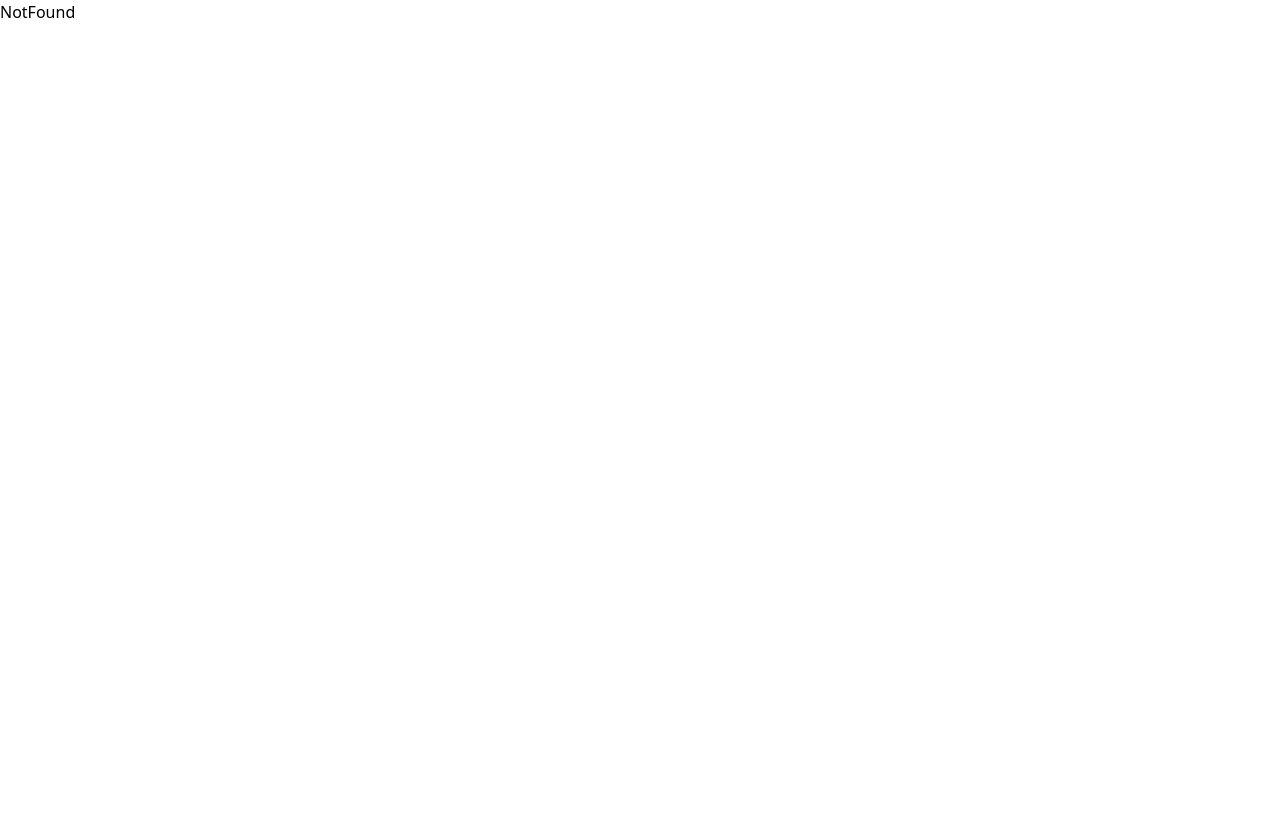
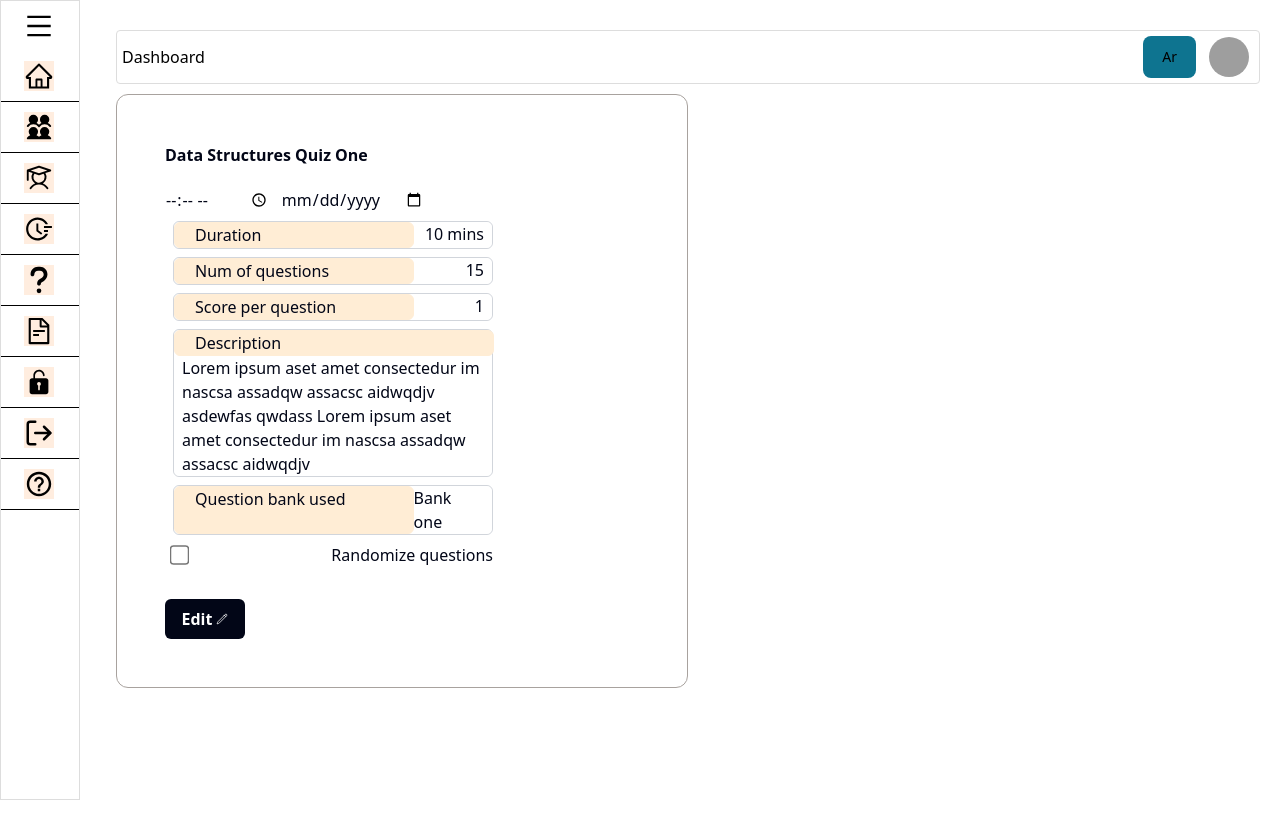
Before and after one commit to mohamedsaeid1998/Quiz-Application, a React (Vite) app: page /dashboard/quiz/quiz/edit in a window 1280 px wide. Before the commit this address had no page. Shown: the top 838 px of the page. Before the commit the page ends 800 px from the top, so only its background shows below. Built offline with nearby package versions, Linux system fonts and the light colour scheme; sample sign-in values are in the browser's storage; grey boxes are pictures that could not be loaded.

Commit message:
quiz form

```diff
--- a/src/App.tsx
+++ b/src/App.tsx
@@ -18,6 +18,7 @@ import {
 import ChangePassword from "./Pages/Auth/ChangePassword/ChangePassword";
 import Help from "./Pages/Instructor/Help/Help";
 import { ToastContainer } from "react-toastify";
+import EditQuiz from "./Pages/Instructor/Quizzes/EditQuiz";
 // import LoadingComponent from "./Components/Loading/Loading";
 function App() {
   const routes = createBrowserRouter([
@@ -47,6 +48,7 @@ function App() {
         { path: "home", element: <Home /> },
         { path: "groups", element: <Groups /> },
         { path: "quiz", element: <Quizzes /> },
+        { path: "quiz/quiz/edit", element: <EditQuiz /> },
         { path: "questions", element: <Questions /> },
         { path: "results", element: <Results /> },
         { path: "students", element: <Students /> },
--- a/src/Components/Instructor/FormInput.tsx
+++ b/src/Components/Instructor/FormInput.tsx
@@ -1,22 +1,21 @@
 /** @format */
 
+import { Dropdown } from "flowbite-react";
 import React from "react";
+import { GrFormSchedule } from "react-icons/gr";
+import { MdOutlineSchedule } from "react-icons/md";
 
-const FormInput = ({ label }) => {
+const FormInput = ({ label, classStyle }) => {
   return (
     <>
       <div className="py-2">
         <div className="flex  w-full  rounded-lg  bg-white border-2 border-gray-300  overflow-hidden ">
-          <div className=" inset-y-5 start-0 flex items-center pointer-events-none ">
-            <div className="leading-tight p-3  w-20  h-full   text-center  text-gray-1000 insideInput  font-semibold dark:text-gray-400  rounded-lg capitalize">
-              {label}
-            </div>
-          </div>
+          <LabelForm label={label} />
           <input
             type="text"
             id="website-admin"
             className=" w-full text-sm text-gray-900 ps-3   bg-gray-0   rounded-lg  "
-            placeholder="Please Enter Student Name"
+            placeholder="Please Enter Data"
           />
         </div>
       </div>
@@ -25,3 +24,63 @@ const FormInput = ({ label }) => {
 };
 
 export default FormInput;
+
+export const LabelForm = ({ label }) => {
+  return (
+    <div className=" inset-y-5 start-0 flex items-center pointer-events-none ">
+      <div className="leading-tight p-3  w-full rounded-lg  h-full   text-center  text-gray-1000 insideInput  font-semibold dark:text-gray-400   capitalize">
+        {label}
+      </div>
+    </div>
+  );
+};
+export const FormSelect = ({ label, maxNum, classStyle }) => {
+  const options = Array.from({ length: maxNum }, (_, index) => index + 1);
+  return (
+    <div className="py-2 ">
+      <div className="flex  rounded-lg  bg-white border-2 border-gray-300  overflow-hidden ">
+        <LabelForm label={label} />
+        <Dropdown label={options?.shift()} inline size="lg">
+          {options.map((number) => (
+            <Dropdown.Item key={number}>{number}</Dropdown.Item>
+          ))}
+        </Dropdown>
+      </div>
+    </div>
+  );
+};
+export const FormDate = ({ label, classStyle }) => {
+  return (
+    <div className="py-2 ">
+      <div className="flex  rounded-lg  bg-white border-2 border-gray-300  overflow-hidden ">
+        <LabelForm label={label} />
+        <div className="flex justify-center algin-center text-lg  m-auto">
+          <div className="flex justify-center">
+            {/* <GrFormSchedule /> */}
+            <input type="date" />
+          </div>
+          <div className="flex justify-center mx-5 text-lg ">
+            {/* <MdOutlineSchedule /> */}
+            <input type="time" style={{ marginRight: "10px" }} />
+          </div>
+        </div>
+      </div>
+    </div>
+  );
+};
+export const FormSelectCategories = ({ categories, label, classStyle }) => {
+  const options = categories;
+
+  return (
+    <>
+      <div className="flex  rounded-lg  bg-white border-2 border-gray-300  overflow-hidden ">
+        <LabelForm label={label} />
+        <Dropdown label={options?.[0]} inline size="2xl">
+          {options?.map((categories) => (
+            <Dropdown.Item key={categories}>{categories}</Dropdown.Item>
+          ))}
+        </Dropdown>
+      </div>
+    </>
+  );
+};
--- a/src/Components/Shared/FormInput/FormInput.tsx
+++ /dev/null
@@ -1,47 +0,0 @@
-/** @format */
-
-import { Dropdown } from "flowbite-react";
-import React from "react";
-
-const FormInput = ({ label }) => {
-  return (
-    <>
-      <div className="py-2">
-        <div className="flex  rounded-lg   border-2 border-gray-300  overflow-hidden ">
-          <div className=" inset-y-5  w-full start-0 flex items-center pointer-events-none ">
-            <p className=" w-full   h-full   text-center  text-gray-1000 insideInput  font-semibold dark:text-gray-400  rounded-lg capitalize">
-              {label}
-            </p>
-          </div>
-          <input
-            type="text"
-            id="website-admin"
-            className={` text-sm text-gray-900 ps-3   bg-gray-0   rounded-lg `}
-            placeholder="Please Enter Student Name"
-          />
-        </div>
-      </div>
-    </>
-  );
-};
-export const FormSelect = ({ label, maxNum, classStyle }) => {
-  const options = Array.from({ length: maxNum }, (_, index) => index + 1);
-  return (
-    <div className="py-2 ">
-      <div className="flex  rounded-lg  bg-white border-2 border-gray-300  overflow-hidden ">
-        <div className="w-full inset-y-5 start-0 flex items-center pointer-events-none ">
-          <p className="text-sm  leading-tight p-3 h-full   text-center  text-gray-1000 insideInput  font-semibold dark:text-gray-400  rounded-lg capitalize">
-            {label}
-          </p>
-        </div>
-        <Dropdown label={options?.shift()} inline className="w-full">
-          {options.map((number) => (
-            <Dropdown.Item key={number}>{number}</Dropdown.Item>
-          ))}
-        </Dropdown>
-      </div>
-    </div>
-  );
-};
-
-export default FormInput;
--- /dev/null
+++ b/src/Pages/Instructor/Quizzes/EditQuiz.tsx
@@ -0,0 +1,100 @@
+/** @format */
+
+import React from "react";
+
+const EditQuiz = () => {
+  const [isChecked, setIsChecked] = React.useState(false);
+
+  const handleCheckboxChange = () => {
+    setIsChecked(!isChecked);
+  };
+  return (
+    <>
+      <div className="flex items-start justify-start min-h-screen bg-white">
+        <div className="w-full md:w-1/2 p-12 bg-white border rounded-xl border-stone-400 text-slate-950">
+          <p
+            className="text-slate-950 pb-5 font-semibold "
+            style={{ fontWeight: 700 }}
+          >
+            Data Structures Quiz One
+          </p>
+          <input type="time" style={{ marginRight: "10px" }} />
+          <input type="date" />
+          <div className="flex justify-between rounded-md border border-gray-300 w-80 m-2">
+            <div className="bg-orange-100 w-60  rounded-md border pl-5 border-orange-100 ">
+              Duration
+            </div>
+            <div className="bg-white  border-white rounded-md pr-2 ">
+              10 mins
+            </div>
+          </div>
+          <div className="flex justify-between rounded-md border border-gray-300 w-80 m-2 ">
+            <div className="bg-orange-100 w-60 rounded-md border pl-5 border-orange-100 ">
+              Num of questions
+            </div>
+            <div className="bg-white  border-white rounded-md pr-2 ">15</div>
+          </div>
+          <div className="flex justify-between rounded-md border border-gray-300 w-80 m-2 ">
+            <div className="bg-orange-100 w-60 rounded-md border pl-5 border-orange-100 ">
+              Score per question
+            </div>
+            <div className="bg-white  border-white rounded-md pr-2 ">1</div>
+          </div>
+          <div className=" rounded-md border border-gray-300 w-80 m-2 ">
+            <div className="bg-orange-100 w-80  rounded-md border pl-5 border-orange-100 ">
+              Description
+            </div>
+            <div className="bg-white  border-white rounded-md pr-2 pl-2">
+              Lorem ipsum aset amet consectedur im nascsa assadqw assacsc
+              aidwqdjv asdewfas qwdass Lorem ipsum aset amet consectedur im
+              nascsa assadqw assacsc aidwqdjv
+            </div>
+          </div>
+          <div className="flex justify-between rounded-md border border-gray-300 w-80 m-2">
+            <div className="bg-orange-100 w-60  rounded-md border pl-5 border-orange-100 ">
+              Question bank used
+            </div>
+            <div className="bg-white  border-white rounded-md pr-2 ">
+              Bank one
+            </div>
+          </div>
+
+          <div className="flex justify-between w-80 m-2">
+            <input
+              type="checkbox"
+              id="myCheckbox"
+              checked={isChecked}
+              onChange={handleCheckboxChange}
+              style={{ transform: "scale(1.5)" }}
+            />
+            <p>Randomize questions</p>
+          </div>
+          <div className="relative flex ">
+            <button
+              type="submit"
+              className="flex items-center justify-center w-20 bg-slate-950 text-white hover:bg-slate-950 p-2 mt-6 font-semibold rounded-md"
+            >
+              Edit
+              <svg
+                xmlns="http://www.w3.org/2000/svg"
+                fill="none"
+                viewBox="0 0 24 24"
+                stroke-width="1.5"
+                stroke="currentColor"
+                className="w-4 pl-1 h-6"
+              >
+                <path
+                  stroke-linecap="round"
+                  stroke-linejoin="round"
+                  d="m16.862 4.487 1.687-1.688a1.875 1.875 0 1 1 2.652 2.652L6.832 19.82a4.5 4.5 0 0 1-1.897 1.13l-2.685.8.8-2.685a4.5 4.5 0 0 1 1.13-1.897L16.863 4.487Zm0 0L19.5 7.125"
+                />
+              </svg>
+            </button>
+          </div>
+        </div>
+      </div>
+    </>
+  );
+};
+
+export default EditQuiz;
--- a/src/Pages/Instructor/Quizzes/Quizzes.tsx
+++ b/src/Pages/Instructor/Quizzes/Quizzes.tsx
@@ -1,10 +1,13 @@
 /** @format */
 import { BankIcon, quizIcon } from "@/Assets/Images";
-import FormInput from "@/Components/Instructor/FormInput";
-import { FormSelect } from "@/Components/Shared/FormInput/FormInput";
-// import FormInput from "@/Components/Shared/FormInput/FormInput";
+import FormInput, {
+  FormDate,
+  FormSelect,
+  FormSelectCategories,
+} from "@/Components/Instructor/FormInput";
 import { Button, Modal } from "flowbite-react";
 import React from "react";
+import { useNavigate } from "react-router-dom";
 // import { FaCirclePlus } from "react-icons/fa6";
 
 const Quizzes = () => {
@@ -60,6 +63,10 @@ export const QuizzesBox = () => {
 };
 
 export const SetNewQuizModal = ({ openModal, setOpenModal }) => {
+  const navigate = useNavigate();
+  const handleClick = () => {
+    navigate("quiz/edit");
+  };
   return (
     <>
       <div className="">
@@ -75,7 +82,7 @@ export const SetNewQuizModal = ({ openModal, setOpenModal }) => {
           </Modal.Header>
           <Modal.Body>
             <FormInput label={"title"} classStyle="" />
-            <div className="flex justify-between">
+            <div className="flex justify-between w-100">
               <FormSelect
                 label={"Duration (in minutes)"}
                 maxNum={10}
@@ -92,16 +99,33 @@ export const SetNewQuizModal = ({ openModal, setOpenModal }) => {
                 classStyle=""
               />
             </div>
-            <FormInput label={"Description"} />
-
+            <FormInput label={"Description"} classStyle="" />
+            <FormDate label={"schedule"} classStyle="" />
+            <div className="flex justify-between w-100">
+              <FormSelectCategories
+                categories={["beginner", "intermediate", "advanced"]}
+                label={"Category type"}
+                classStyle=""
+              />
+              <FormSelectCategories
+                label={"Group name"}
+                classStyle=""
+                categories={["FE", "BE"]}
+              />
+              <FormSelectCategories
+                label={"Difficulty level"}
+                classStyle=""
+                categories={["JSB"]}
+              />
+            </div>
             <Button
               className="hover:text-black hover:bg-gray-200 bg-black text-white border-2 border-[#000] transition-colors duration-300 ms-auto"
               color=""
+              onClick={handleClick}
             >
               Submits
             </Button>
           </Modal.Body>
-          {/* <Modal.Footer></Modal.Footer> */}
         </Modal>
       </div>
     </>
```
